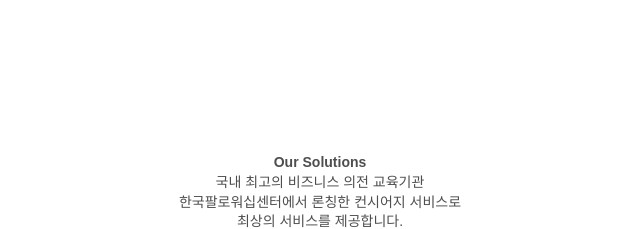
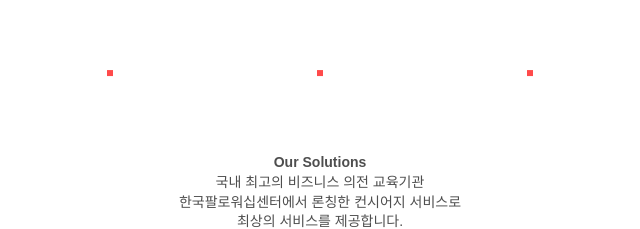
Before and after one commit to leewonje418/SyRealeState_MainPage, a plain HTML site: page web/index.html in a window 1280 px wide. Shown: the part 1548-1777 px from the top of the page, 320-960 px from the left. Drawn offline with Linux system fonts and the light colour scheme; a web font is replaced by a local one.

Commit message:
Update main.css

```diff
--- a/web/css/main.css
+++ b/web/css/main.css
@@ -98,3 +98,9 @@
 section.about .inner .line span {display: block; width: 100%; height: 1px; background: rgba(255, 255, 255, 0.25);}
 section.about .inner .line li{width: 6px; height: 6px; border-radius: 50%;
 background: #fff; position: absolute;}
+section.about .inner .line li.a {left: 0; top: -2px;}
+section.about .inner .line li.b {left: 50%;  transform: translateX(-50%); top: -2px;}
+section.about .inner .line li.c {right: 0; top: -2px;}
+section.about .inner .line li:before {content: ''; width: 100%; height: 100%; border-radius: 505;
+background: rgba(255, 0, 0, 0.71); position: absolute; left: 50%; top: 50%; transform: translate(-50%, -50%);
+animation-name: dot 1.5s infinite;}
```
